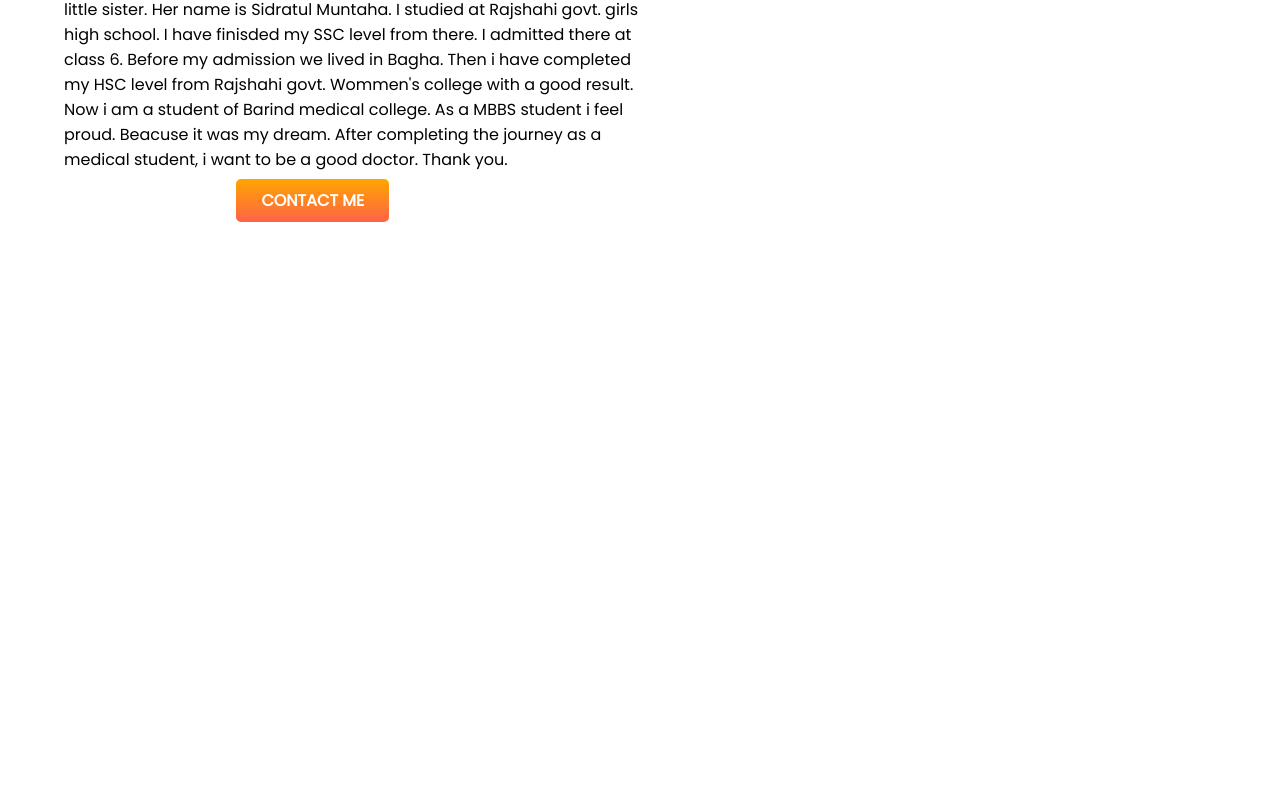
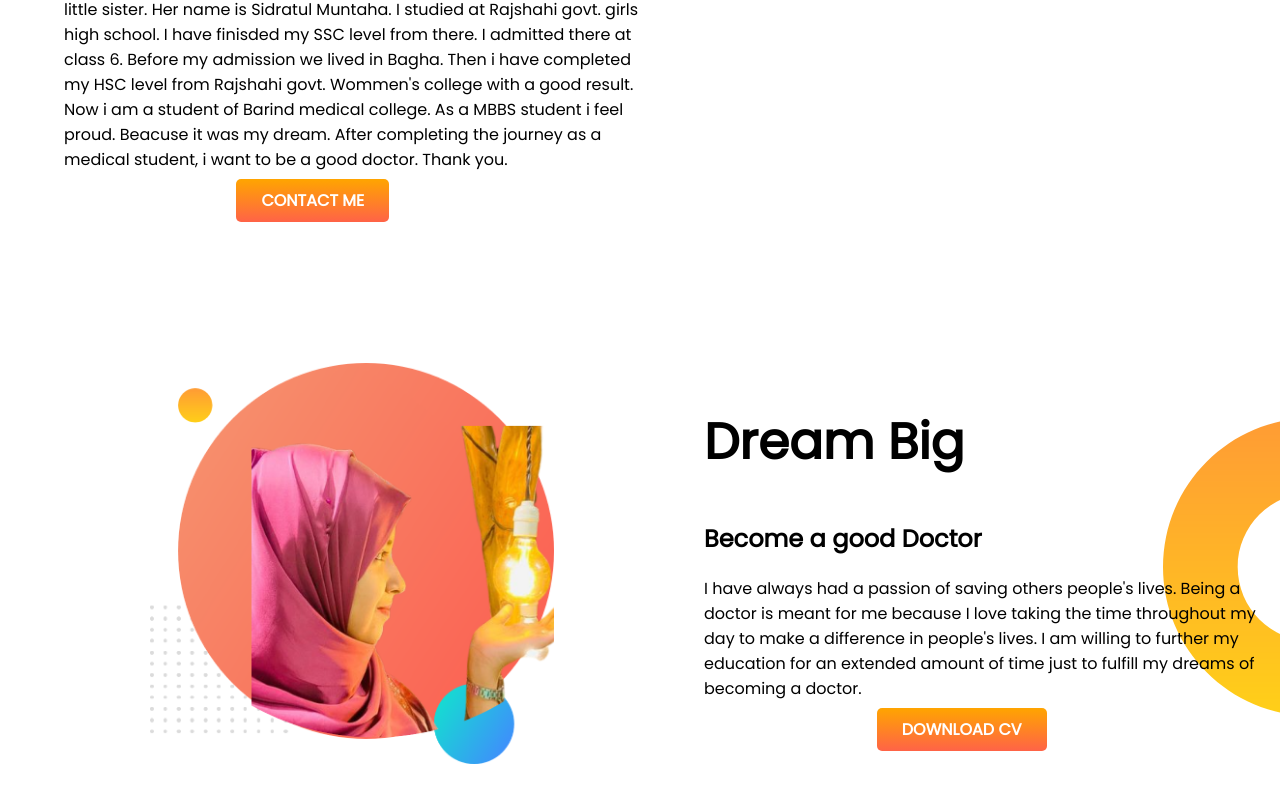
Before and after one commit to naymurabir/sinthia-portfolio, a plain HTML site: page index.html in a window 1280 px wide. Shown: the part 457-1260 px from the top of the page. Before the commit the page ends 800 px from the top, so only its background shows below. Drawn offline with Linux system fonts and the light colour scheme.

Commit message:
second section

```diff
--- a/index.html
+++ b/index.html
@@ -37,6 +37,21 @@
             <img src="images/sinthia1.png" alt="image-name">
         </div>
     </section>
+
+    <section class="dream-bg">
+        <div class="half-width">
+            <img src="images/sinthia2.png" alt="image-name">
+        </div>
+        <div class="half-width">
+            <h1>Dream Big</h1>
+            <h2>Become a good Doctor</h2>
+            <p>I have always had a passion of saving others people's lives. Being a doctor is meant for me because I
+                love taking the time throughout my day to make a difference in people's lives. I am willing to further
+                my education for an extended amount of time just to fulfill my dreams of becoming a doctor.</p>
+
+            <a class="link-button" href="https://web.facebook.com/Sinthia1434" target="_blank"> DOWNLOAD CV</a>
+        </div>
+    </section>
 </body>
 
 </html>
--- a/style.css
+++ b/style.css
@@ -13,6 +13,7 @@ h1 {
 
 section {
     display: flex;
+    margin-bottom: 150px;
 }
 
 .half-width {
@@ -42,3 +43,9 @@ div img {
     background-image: url(images/top-banner.png);
     background-repeat: no-repeat;
 }
+
+.dream-bg {
+    background-image: url(images/dream-bg.png);
+    background-repeat: no-repeat;
+    background-position: right;
+}
```
Also changed, not shown: images/my-bg.png (added), images/sinthia2.png (added).
